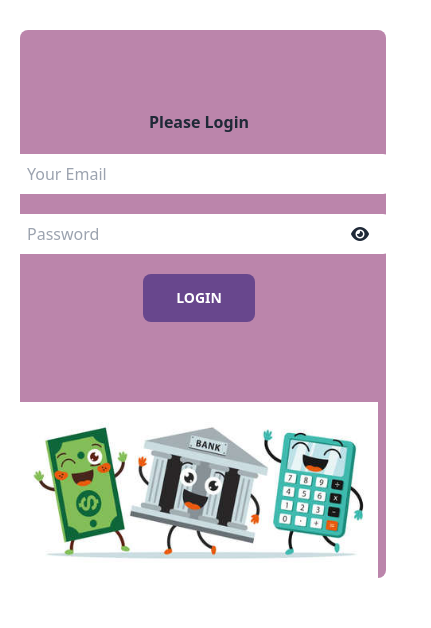
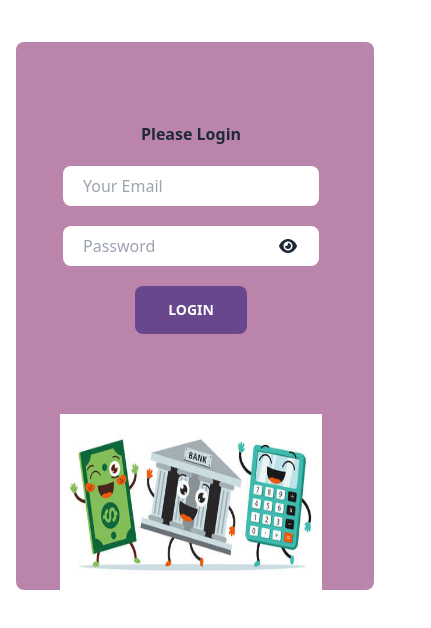
Before and after one commit to Fariha1865/Mini-Bank-with-DOM, a plain HTML site: page index.html in a window 390 px wide. Shown: the part 134-762 px from the top of the page, 431 px wide, since content can reach past the window. Drawn offline with nearby package versions, Linux system fonts and the light colour scheme.

Commit message:
margin updated

```diff
--- a/index.html
+++ b/index.html
@@ -21,18 +21,18 @@
     <h1 class="text-5xl font-bold text-center mt-14 text-[#BB85AB]"><i class="fa-solid fa-money-check-dollar mr-5 text-[#D9027D]"></i>Mini <span class="text-[#68478D]">Bank</span></h1>
 
     <section class="p-1 md:p-0 mt-14 ">
-    <div class="md:max-w-3xl rounded-lg md:mx-auto bg-[#BB85AB] flex flex-col justify-center items-center md:flex-row md:items-center pr-2 md:pr-10 ml-4 relative">
+    <div class="md:max-w-3xl rounded-lg lg:mx-auto bg-[#BB85AB] flex flex-col justify-center items-center md:flex-row md:items-center pr-2 md:pr-10 m-3 relative">
 
         <div id="input_parent" class="flex flex-col items-center md:items-start justify-center py-20 px-10 gap-5 relative">
         <h2 class="font-bold">Please Login</h2>
-        <input type="text" id="email" placeholder="Your Email" class="rounded-lg w-96 h-10 p-5 outline-[#68478D]">
-        <input type="password" id="pass" placeholder="Password" class="rounded-lg w-96 h-10 p-5 outline-[#68478D]">
-        <i class="fa-solid fa-eye absolute left-96 top-48 mt-1 hover:cursor-pointer" id="eye-open"></i>
-        <i class="fa-solid fa-eye-slash absolute left-96 top-48 mt-1 hidden hover:cursor-pointer" id="eye-close"></i>
+        <input type="text" id="email" placeholder="Your Email" class="rounded-lg w-64 lg:w-96 h-10 p-5 outline-[#68478D]">
+        <input type="password" id="pass" placeholder="Password" class="rounded-lg w-64 lg:w-96 h-10 p-5 outline-[#68478D]">
+        <i class="fa-solid fa-eye absolute left-64 lg:left-96 top-48 mt-1 hover:cursor-pointer" id="eye-open"></i>
+        <i class="fa-solid fa-eye-slash absolute left-64 lg:left-96 top-48 mt-1 hidden hover:cursor-pointer" id="eye-close"></i>
 
         <button id="btn_login" class="btn w-28 bg-[#68478D] text-white border-none hover:bg-[#994249]" >Login</button>
     </div>
-    <div class="h-44">
+    <div class="h-44 w-3/4 lg:w-full">
         <img src="img/bank.jpg" alt="" class="h-full">
     </div>
     </div>
--- a/js/login.js
+++ b/js/login.js
@@ -46,11 +46,13 @@ document.getElementById('btn_login').addEventListener('click',function(){
 // .......................Email and Password validation.............................
             if(emailValue == "fariha@gmail.com" && passValue == "meh123")
          {
-             window.location.href = 'bank.html';
+
+            window.location.href = 'bank.html';
+
          }
          else{
-            emailBox.value = '';
-            passBox.value = '';
+            // emailBox.value = '';
+            // passBox.value = '';
             setTimeout(function() {
                 alert("Invalid Credentials entered. Please try again");
             }, 15);
```
